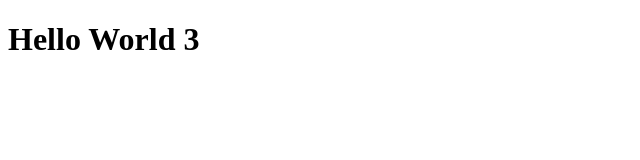
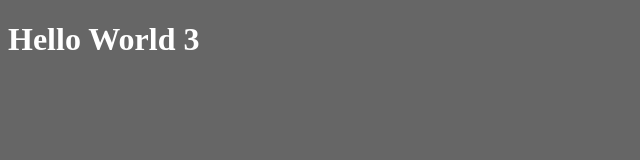
Before and after one commit to yazeedb/fcc-git-talk, a plain HTML site: page index.html in a window 1280 px wide. Shown: the whole page, without its empty margins (0-640 px from the left). Drawn offline with Linux system fonts and the light colour scheme.

Commit message:
styles for miles

```diff
--- a/index.html
+++ b/index.html
@@ -5,6 +5,13 @@
     <meta name="viewport" content="width=device-width, initial-scale=1.0" />
     <meta http-equiv="X-UA-Compatible" content="ie=edge" />
     <title>Document</title>
+
+    <style>
+      body {
+        color: white;
+        background: rgba(0, 0, 0, 0.6);
+      }
+    </style>
   </head>
   <body>
     <h1>Hello World 3</h1>
```
